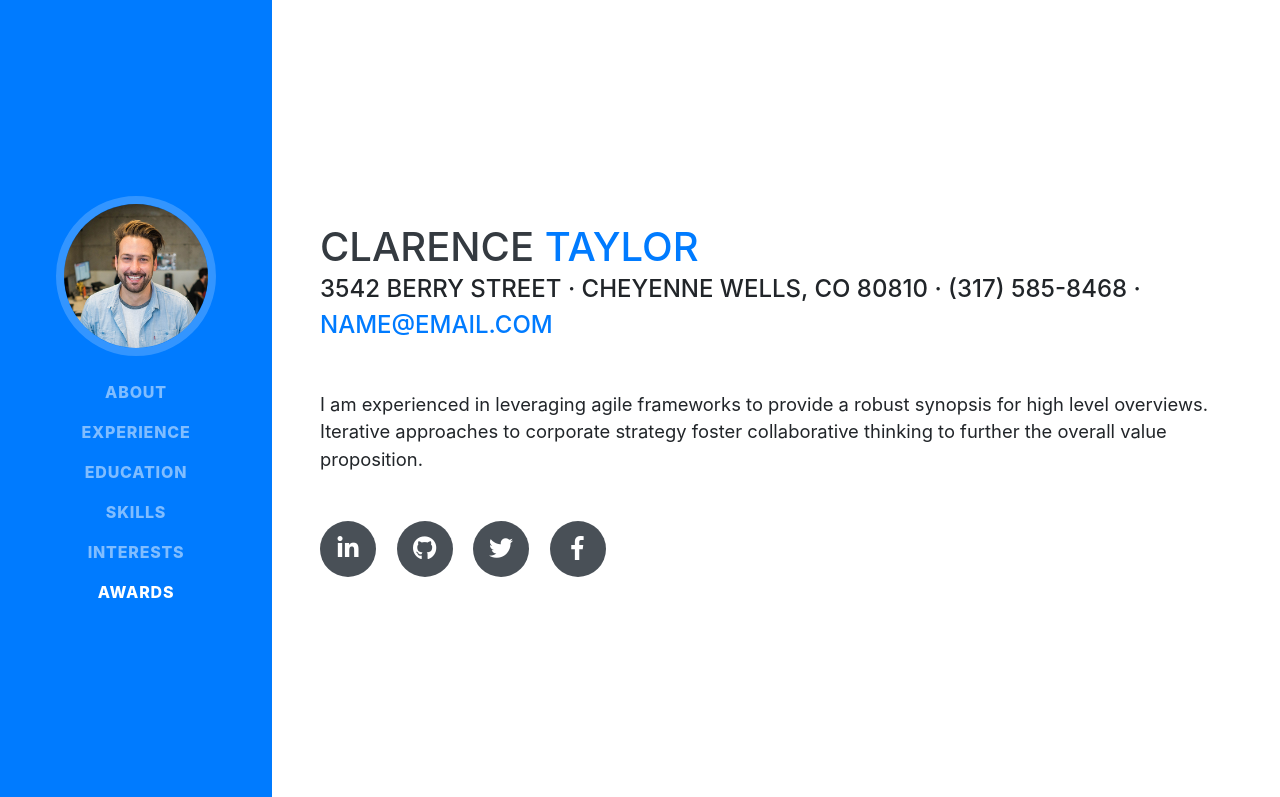
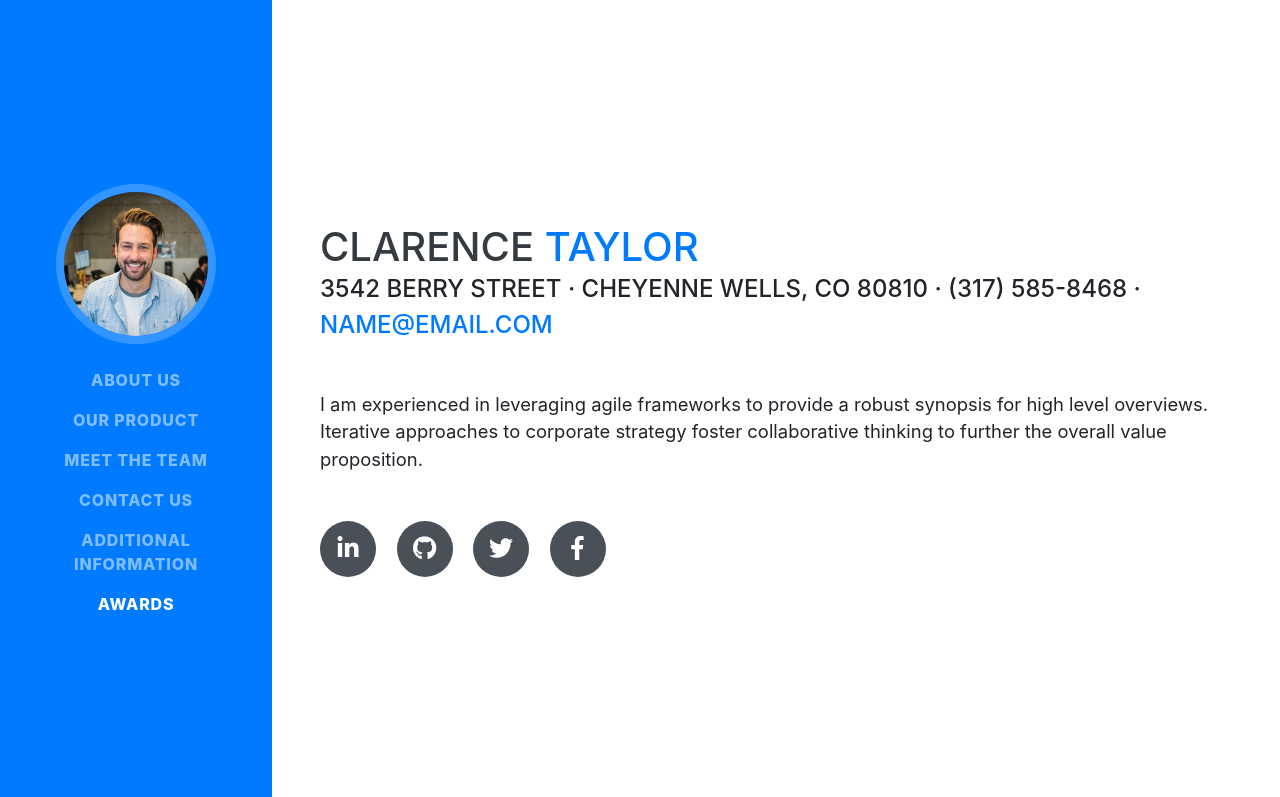
Before and after one commit to PAULC33/HBI301, a website with bundled scripts: page index.html in a window 1280 px wide. Shown: the top 797 px of the page. Built offline with nearby package versions, Linux system fonts and the light colour scheme; a web font is replaced by a local one.

Commit message:
Add files via upload

```diff
--- a/index.html
+++ b/index.html
@@ -38,19 +38,19 @@
     <div class="collapse navbar-collapse" id="navbarSupportedContent">
       <ul class="navbar-nav">
         <li class="nav-item">
-          <a class="nav-link js-scroll-trigger" href="#about">About</a>
+          <a class="nav-link js-scroll-trigger" href="#aboutus">About Us</a>
         </li>
         <li class="nav-item">
-          <a class="nav-link js-scroll-trigger" href="#experience">Experience</a>
+          <a class="nav-link js-scroll-trigger" href="#ourproduct">Our Product</a>
         </li>
         <li class="nav-item">
-          <a class="nav-link js-scroll-trigger" href="#education">Education</a>
+          <a class="nav-link js-scroll-trigger" href="#ourteam">Meet The Team</a>
         </li>
         <li class="nav-item">
-          <a class="nav-link js-scroll-trigger" href="#skills">Skills</a>
+          <a class="nav-link js-scroll-trigger" href="#contactus">Contact Us</a>
         </li>
         <li class="nav-item">
-          <a class="nav-link js-scroll-trigger" href="#interests">Interests</a>
+          <a class="nav-link js-scroll-trigger" href="#additional">Additional Information</a>
         </li>
         <li class="nav-item">
           <a class="nav-link js-scroll-trigger" href="#awards">Awards</a>
@@ -61,7 +61,7 @@
 
   <div class="container-fluid p-0">
 
-    <section class="resume-section p-3 p-lg-5 d-flex align-items-center" id="about">
+    <section class="resume-section p-3 p-lg-5 d-flex align-items-center" id="aboutus">
       <div class="w-100">
         <h1 class="mb-0">Clarence
           <span class="text-primary">Taylor</span>
@@ -89,7 +89,7 @@
 
     <hr class="m-0">
 
-    <section class="resume-section p-3 p-lg-5 d-flex justify-content-center" id="experience">
+    <section class="resume-section p-3 p-lg-5 d-flex justify-content-center" id="ourproduct">
       <div class="w-100">
         <h2 class="mb-5">Experience</h2>
 
@@ -143,7 +143,7 @@
 
     <hr class="m-0">
 
-    <section class="resume-section p-3 p-lg-5 d-flex align-items-center" id="education">
+    <section class="resume-section p-3 p-lg-5 d-flex align-items-center" id="ourteam">
       <div class="w-100">
         <h2 class="mb-5">Education</h2>
 
@@ -175,7 +175,7 @@
 
     <hr class="m-0">
 
-    <section class="resume-section p-3 p-lg-5 d-flex align-items-center" id="skills">
+    <section class="resume-section p-3 p-lg-5 d-flex align-items-center" id="contactus">
       <div class="w-100">
         <h2 class="mb-5">Skills</h2>
 
@@ -239,7 +239,7 @@
 
     <hr class="m-0">
 
-    <section class="resume-section p-3 p-lg-5 d-flex align-items-center" id="interests">
+    <section class="resume-section p-3 p-lg-5 d-flex align-items-center" id="additional">
       <div class="w-100">
         <h2 class="mb-5">Interests</h2>
         <p>Apart from being a web developer, I enjoy most of my time being outdoors. In the winter, I am an avid skier and novice ice climber. During the warmer months here in Colorado, I enjoy mountain biking, free climbing, and kayaking.</p>
```
